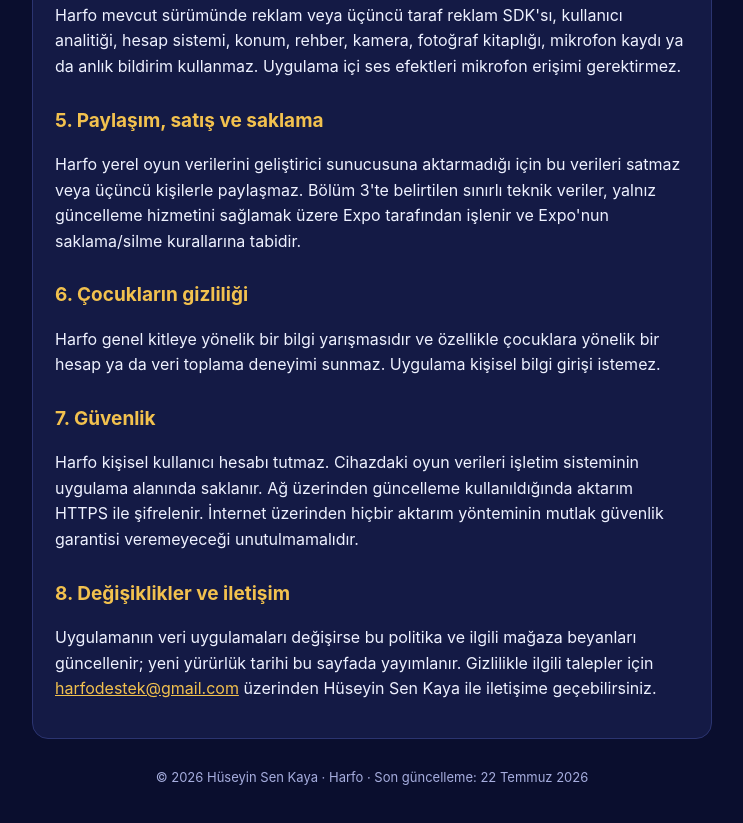
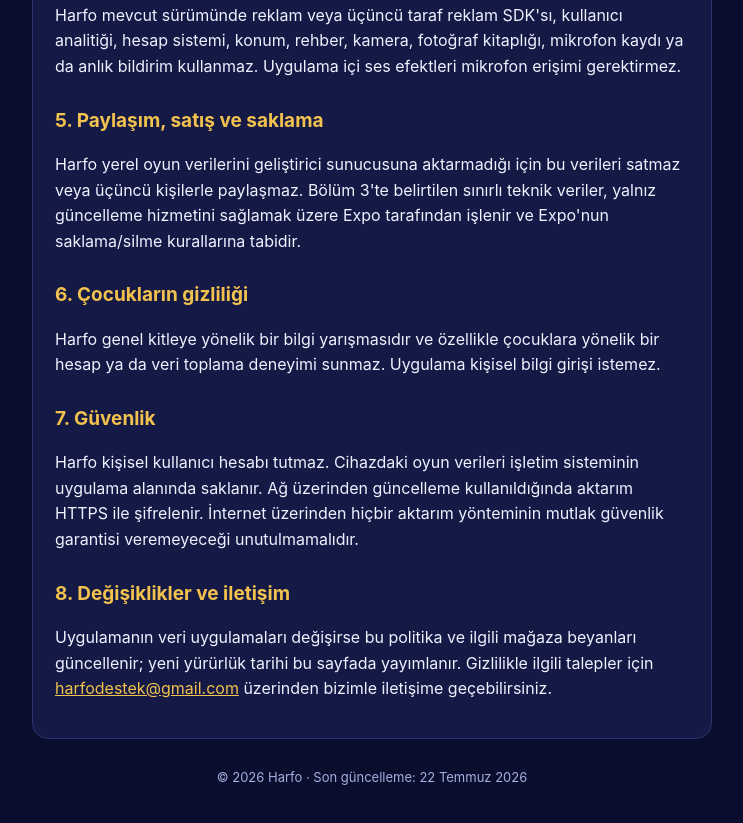
Before and after one commit to huseyinsenkaya/harfo-legal, a plain HTML site: page index.html in a window 1280 px wide. Shown: the part 1391-2214 px from the top of the page, without its empty margins (268-1011 px from the left). Drawn offline with Linux system fonts and the light colour scheme.

Commit message:
Gizlilik sayfasından kişisel ad kaldırıldı (Harfo + destek e-postası)

```diff
--- a/index.html
+++ b/index.html
@@ -55,7 +55,7 @@
     <h1>Gizlilik Politikası</h1>
     <p class="meta">
       <strong>Yürürlük tarihi:</strong> 22 Temmuz 2026<br>
-      <strong>Geliştirici:</strong> Hüseyin Sen Kaya<br>
+      <strong>Geliştirici:</strong> Harfo<br>
       <strong>İletişim:</strong> <a href="mailto:harfodestek@gmail.com">harfodestek@gmail.com</a>
     </p>
 
@@ -106,12 +106,12 @@
     <h2>8. Değişiklikler ve iletişim</h2>
     <p>Uygulamanın veri uygulamaları değişirse bu politika ve ilgili mağaza beyanları güncellenir;
        yeni yürürlük tarihi bu sayfada yayımlanır. Gizlilikle ilgili talepler için
-       <a href="mailto:harfodestek@gmail.com">harfodestek@gmail.com</a> üzerinden Hüseyin Sen Kaya
-       ile iletişime geçebilirsiniz.</p>
+       <a href="mailto:harfodestek@gmail.com">harfodestek@gmail.com</a> üzerinden bizimle
+       iletişime geçebilirsiniz.</p>
   </section>
 
   <footer>
-    © 2026 Hüseyin Sen Kaya · Harfo · Son güncelleme: 22 Temmuz 2026
+    © 2026 Harfo · Son güncelleme: 22 Temmuz 2026
   </footer>
 </div>
 </body>
```
